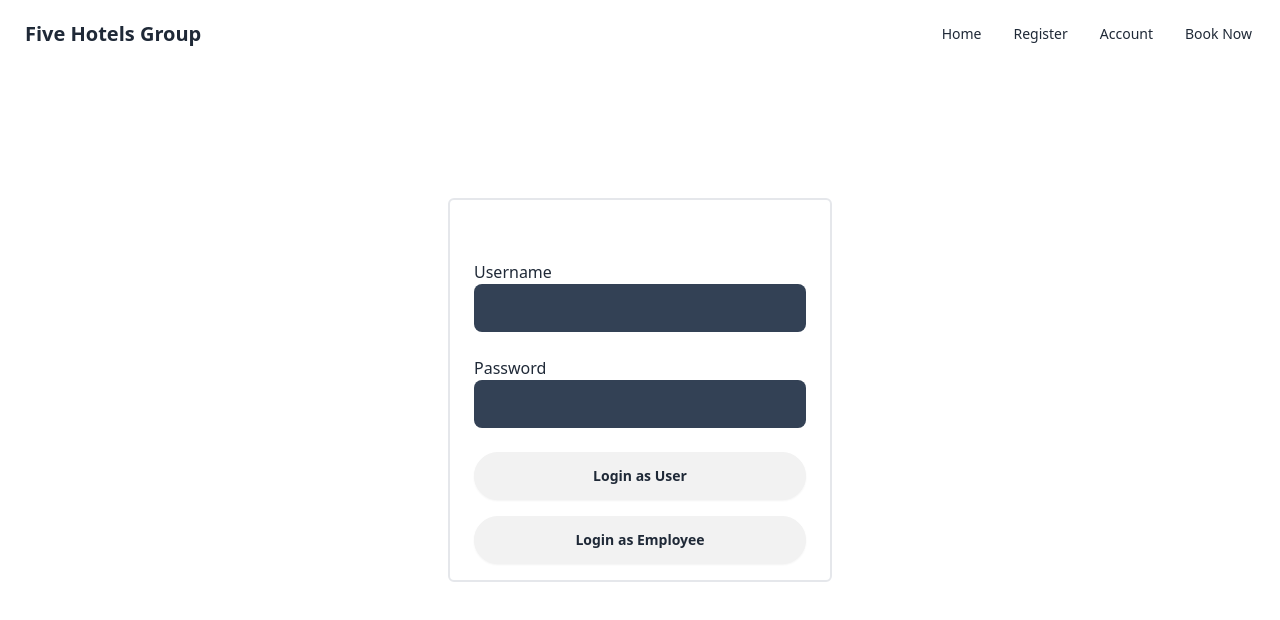
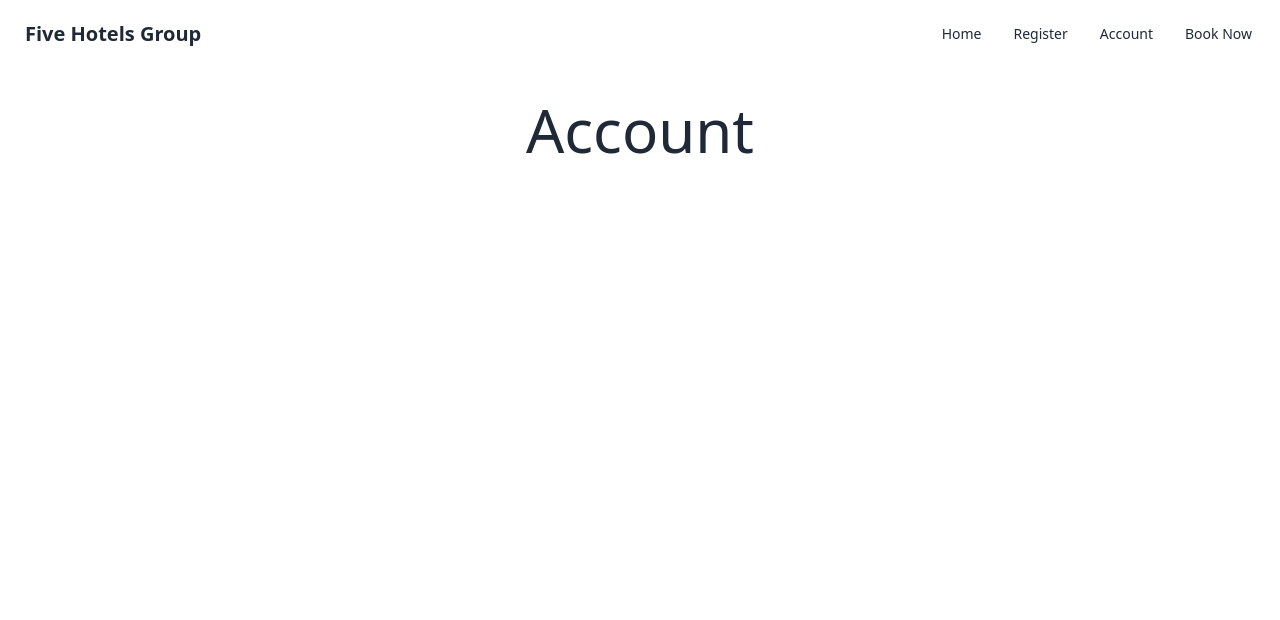
Before and after one commit to CSI2132-G30/hotel, a React (Vite) app: page /account in a window 1280 px wide. Shown: the top 620 px of the page. Built offline with nearby package versions, Linux system fonts and the light colour scheme.

Commit message:
fix: merge

```diff
--- a/src/Account.tsx
+++ b/src/Account.tsx
@@ -1,52 +1,11 @@
-export default function Account() {
-	return (
-		<>
-			<div className='w-screen h-[calc(57rem-268px)] flex items-center justify-center'>
-				<div className=' w-96 h-96 rounded-md border-2'>
-					<form
-						method='POST'
-						className='h-20 w-fill flex items-center justify-top flex-col'>
-						<div className='pt-6'>
-							<span className='text-3xl text-white'> Login </span>
-						</div>
-						<div className='w-full pt4 pl-6'>
-							<div className='justify-items-start'>Username</div>
-						</div>
-						<div className='w-full pl-6 pr-6'>
-							<input
-								type='text'
-								name='username'
-								className='input w-full bg-slate-700'
-							/>
-						</div>
-						<div className='w-full pt-6 pl-6'>
-							<div className='justify-items-start'>Password</div>
-						</div>
-						<div className='w-full pl-6 pr-6'>
-							<input
-								type='password'
-								name='password'
-								className='input w-full bg-slate-700'
-							/>
-						</div>
-						<div className='pt-6 pl-6 pr-6 w-full items-center flex justify-items-center justify-center flex-wrap'>
-							<button
-								type='submit'
-								name='register_user'
-								className='btn btn-s w-full rounded-3xl'>
-								Login as User
-							</button>
-
-							<button
-								type='submit'
-								name='register_admin'
-								className='btn btn-s w-full rounded-3xl mt-4'>
-								Login as Employee
-							</button>
-						</div>
-					</form>
-				</div>
-			</div>
-		</>
-	);
+export default function Account(){
+    return (
+        <>
+            <div className='flex-column text-center'>
+                <h1 className='text-center text-6xl py-8'>
+                    Account
+                </h1>
+            </div>
+        </>
+    )
 }
--- /dev/null
+++ b/src/Login.tsx
@@ -0,0 +1,106 @@
+import { useEffect, useState } from "react";
+import { Navigate } from "react-router-dom";
+import { onChange } from "../utils/event";
+
+export default function Login() {
+  const [email, setEmail] = useState("");
+  const [password, setPassword] = useState("");
+  const [error, setError] = useState("");
+  const [handledLogin, setHandledLogin] = useState(false);
+  const [admin, setAdmin] = useState(false);
+
+  // check if user is already logged in
+  useEffect(() => {
+    if (localStorage.getItem("token")) {
+      setHandledLogin(true);
+    }
+  }, []);
+
+  async function handleLogin(event: React.FormEvent<HTMLFormElement>) {
+    event.preventDefault();
+    const response = await fetch("http://localhost:3000/hotels/login", {
+      // make a route for this
+      method: "POST",
+      headers: {
+        "Content-Type": "application/json",
+      },
+      body: JSON.stringify({
+        email, // change parameters to fit schema
+        password,
+        admin,
+      }),
+    });
+    const data = await response.json();
+    if (data.error) {
+      setError(data.error);
+    } else {
+      localStorage.setItem("token", data.token);
+      setHandledLogin(true);
+    }
+  }
+
+  if (handledLogin) {
+    return <Navigate to="/bookings" />;
+  }
+
+  return (
+    <>
+      <div className="w-screen h-[calc(57rem-268px)] flex items-center justify-center">
+        <div className="bg-slate-100 w-96 h-96 rounded-md border-2">
+          <form
+            onSubmit={handleLogin}
+            className="h-20 w-fill flex items-center justify-top flex-col"
+          >
+            <div className="pt-6">
+              <span className="text-3xl text-black"> Login </span>
+            </div>
+            <div className="w-full pt4 pl-6">
+              <div className="justify-items-start">Username</div>
+            </div>
+            <div className="w-full pl-6 pr-6">
+              <input
+                type="text"
+                name="username"
+                className="input w-full bg-white"
+                value={email}
+                required
+                onChange={onChange(setEmail)}
+              />
+            </div>
+            <div className="w-full pt-6 pl-6">
+              <div className="justify-items-start">Password</div>
+            </div>
+            <div className="w-full pl-6 pr-6">
+              <input
+                type="password"
+                name="password"
+                className="input w-full bg-white"
+                value={password}
+                required
+                onChange={onChange(setPassword)}
+              />
+            </div>
+            <div className="pt-6 pl-6 pr-6 w-full items-center flex justify-items-center justify-center flex-wrap">
+              <button
+                type="submit"
+                name="register_user"
+                className="btn btn-s w-full rounded-3xl"
+                onClick={() => setAdmin(false)}
+              >
+                Login as User
+              </button>
+              <button
+                type="submit"
+                name="register_admin"
+                className="btn btn-s w-full rounded-3xl mt-4"
+                onClick={() => setAdmin(true)}
+              >
+                Login as Employee
+              </button>
+            </div>
+          </form>
+        </div>
+      </div>
+    </>
+  );
+}
--- /dev/null
+++ b/utils/event.ts
@@ -0,0 +1,5 @@
+export function onChange(e: React.Dispatch<React.SetStateAction<string>>) {
+    return ((event) => {
+      e(event.target!.value);
+    }) as React.ChangeEventHandler<HTMLInputElement | HTMLTextAreaElement>;
+  }
```
